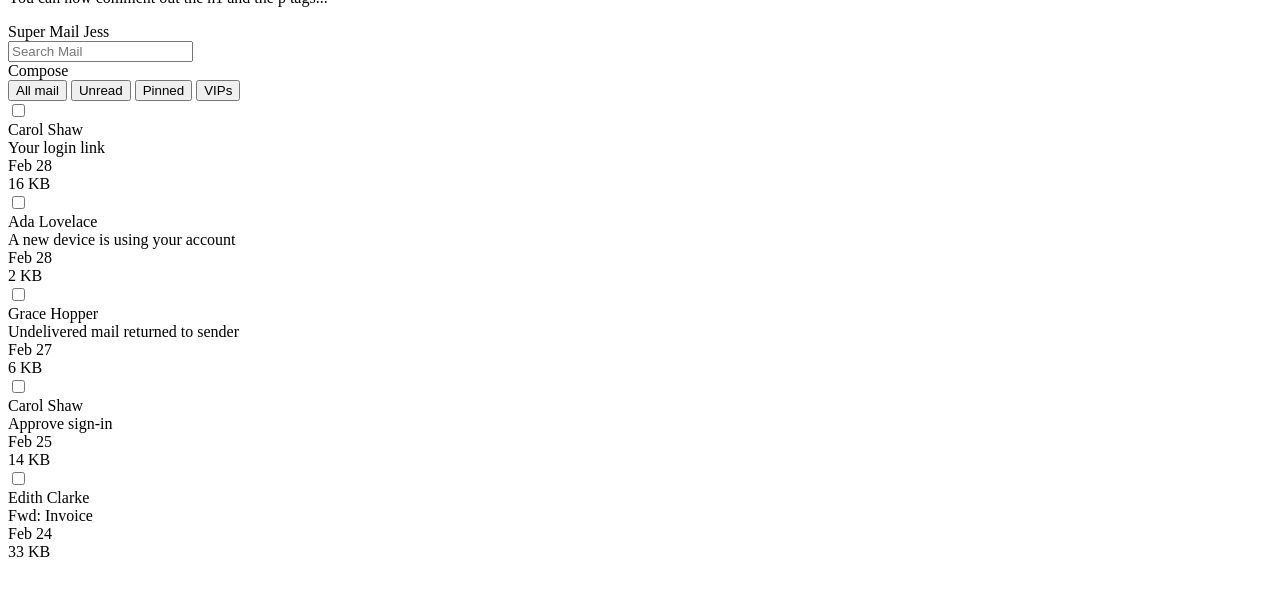
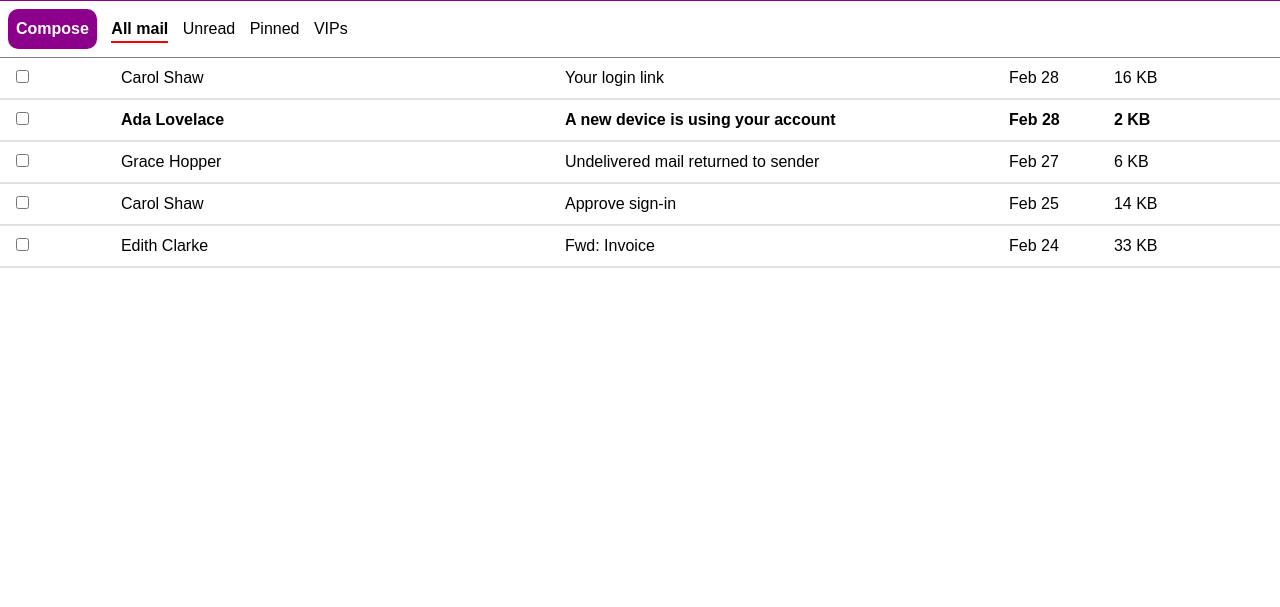
Before and after one commit to bloominstituteoftechnology/module-project---html-and-css-ii-LaMarrMoore23, a plain HTML site: page index.html in a window 1280 px wide. Shown: the part 193-800 px from the top of the page. Drawn offline with Linux system fonts and the light colour scheme.

Commit message:
completed project

```diff
--- a/index.html
+++ b/index.html
@@ -5,61 +5,161 @@
   <meta charset="UTF-8">
   <style>
     /* 👉 Task 1- Apply the reset found on this page: https://www.joshwcomeau.com/css/custom-css-reset/ */
-
+    /*
+  1. Use a more-intuitive box-sizing model.
+*/
+*, *::before, *::after {
+  box-sizing: border-box;
+}
+/*
+  2. Remove default margin
+*/
+* {
+  margin: 0;
+}
+/*
+  3. Allow percentage-based heights in the application
+*/
+html, body {
+  height: 100%;
+}
+/*
+  Typographic tweaks!
+  4. Add accessible line-height
+  5. Improve text rendering
+*/
+body {
+  line-height: 1.5;
+  -webkit-font-smoothing: antialiased;
+}
+/*
+  6. Improve media defaults
+*/
+img, picture, video, canvas, svg {
+  display: block;
+  max-width: 100%;
+}
+/*
+  7. Remove built-in form typography styles
+*/
+input, button, textarea, select {
+  font: inherit;
+}
+/*
+  8. Avoid text overflows
+*/
+p, h1, h2, h3, h4, h5, h6 {
+  overflow-wrap: break-word;
+}
+/*
+  9. Create a root stacking context
+*/
+#root, #__next {
+  isolation: isolate;
+}
   </style>
   <style>
     /* 👉 Task 2- Target the body element.
     Apply a font family of Arial to the body element.
     The font property is inherited by descendant (nested) elements. */
-
+    body {
+      font-family: Arial, Helvetica, sans-serif;
+    }
     /* 👉 Task 3- Target the element with id headerTop.
     Apply white color to the text, some padding using px or rem units, and a dark background color. */
-
+    #headerTop {
+      color: white;
+      padding: 10px;
+      background-color: darkmagenta;
+    }
     /* 👉 Task 4- Target the divs that are directly nested underneath the id headerTop.
     Make them display as inline block, instead of block.
     This will make them render on the same line. */
-
+    #headerTop > div {
+      display: inline-block;
+    }
     /* 👉 Task 5- Target the spans that are nested inside the id headerTop.
     Make them have some margin on the right.
     This will prevent the spans from crashing against one another. */
-
+    #headerTop span {
+      margin-right: 20px;
+    }
     /* 👉 Task 6- Target the first span nested inside the element with id headerTop.
     Make it have a font weight of bold, and transform the text to uppercase. */
-
+    .logo {
+      font-weight: bold;
+      text-transform: uppercase;
+    }
     /* 👉 Task 7- Target the id headerBottom.
     Give it a bottom border of 1 pixel, solid gray, and a little bit of padding using px or rem units. */
-
+    #headerBottom {
+      border-bottom: 1px solid gray;
+      padding: .5rem;
+    }
     /* 👉 Task 8- Target the divs that are nested directly inside the element with id headerBottom.
     Make them display as inline block, instead of block.
     This will cause them to render on the same line.
     You can consolidate this rule with the one on step. 4 */
-
+    #headerBottom > div {
+      display: inline-block;
+    }
     /* 👉 Task 9- Target the "Compose" button, although note it's a div instead an actual button.
     Give it color, bold text, background, padding, border radius, margin right, and a cursor of pointer. */
-
+    .composeButton {
+      color: white;
+      font-weight: bold;
+      background-color: darkmagenta;
+      padding: .5rem;
+      border-radius: 10px;
+      margin-right: 10px;
+      cursor: pointer;
+    }
     /* 👉 Task 10- Research how to remove all the default styling of button elements.
     Target the button elements inside the element with id headerBottom.
     Remove all their styling, give them a bit of margin to the right, and a cursor of pointer. */
-
+    #headerBottom button {
+      padding: 0;
+      border: none;
+      background: none;
+      margin-right: 10px;
+      cursor: pointer;
+    }
     /* 👉 Task 11- Target the button element inside the id headerBottom that has a class of active
     Make the font weight be bolder, and add a bottom border of 2 pixels solid color (you choose the color).
     Add the class name to the "All mail" button. */
+    #headerBottom button.active {
+      font-weight: bolder;
+      border-bottom: 2px solid red;
 
+    }
     /* 👉 Task 12- Target all divs directly nested inside elements with a class of email,
     and make them display as inline-block elements.
     This will make each email render all its details in the same line*/
-
+    .email > div {
+      display: inline-block;
+    }
     /* 👉 Task 13- Target the elements with a class of email.
     Give them some padding, bigger padding to the left, and a bottom border of very light grey. */
-
+    .email {
+      padding: .5rem;
+      padding-left: 1rem;
+      border-bottom: 2px solid rgb(226, 226, 226);
+      }
     /* 👉 Task 14- Target each div inside the element with a class of email.
     Make the email author and the email subject take 35% of the width of the parent element.
     Make the check, the date and the size take up 8% of the width of the parent element.
     This will arrange the details in visible columns. */
-
+      .email-name, .email-subject {
+        width: 35%;
+      }
+      .email-check, .email-date, .email-size {
+        width: 8%;
+      }
     /* 👉 Task 15- Target the second email and have its font weight be bold.
     This will make it look "unread". */
-
+      .email:nth-child(2) {
+        font-weight: bold;
+      }
     /* Well done! Check the design file to make sure you are close enough. */
 
   </style>
@@ -78,7 +178,7 @@
     <header>
       <div id="headerTop">
         <div>
-          <span>Super Mail</span>
+          <span class="logo">Super Mail</span>
           <span>Jess</span>
         </div>
         <div>
@@ -86,9 +186,9 @@
         </div>
       </div>
       <div id="headerBottom">
-        <div>Compose</div>
+        <div class="composeButton">Compose</div>
         <div>
-          <button>All mail</button>
+          <button class="active">All mail</button>
           <button>Unread</button>
           <button>Pinned</button>
           <button>VIPs</button>
```
